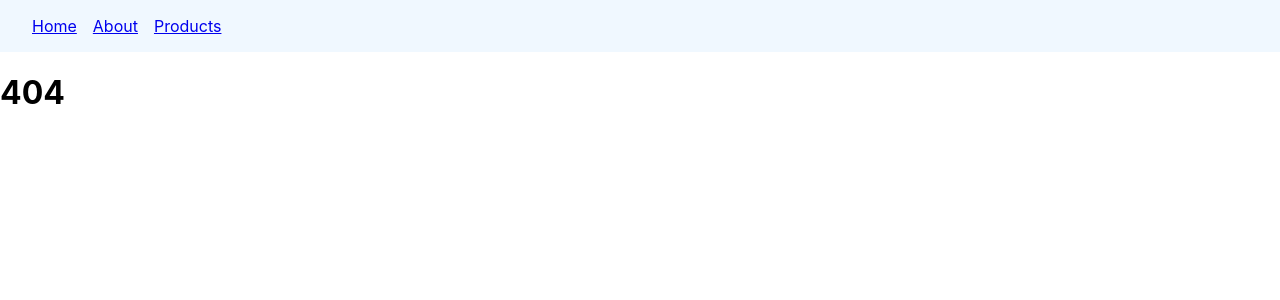
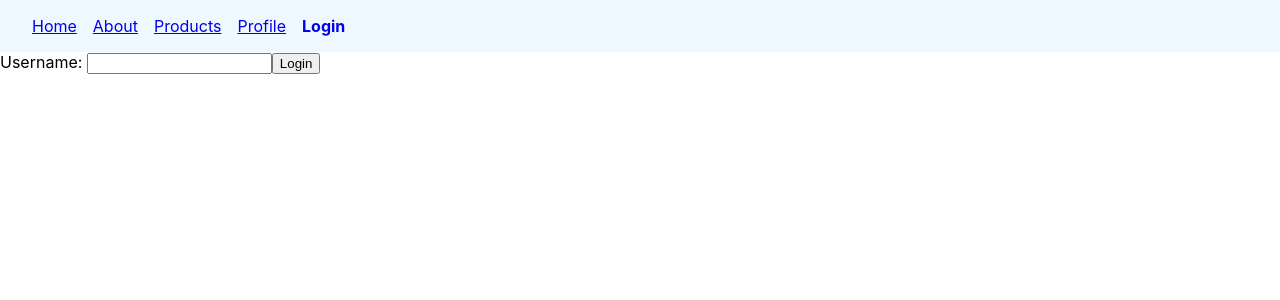
Before and after one commit to asadzgit/react-router-dom, a React (Create React App) app: page /login in a window 1280 px wide. Before the commit this address had no page. Shown: the top 300 px of the page. Built offline with nearby package versions, Linux system fonts and the light colour scheme.

Commit message:
protected rutes and authentication

```diff
--- a/src/App.js
+++ b/src/App.js
@@ -11,11 +11,15 @@
 import { NewProducts } from "./components/NewProducts";
 import { Users } from "./components/Users";
 import { UserDetails } from "./components/UserDetails";
+import { Profile } from './components/Profile';
+import { AuthProvider } from './components/auth';
+import { Login } from './components/Login';
+import { RequireAuth } from './components/RequireAuth';
 const LazyAbout = React.lazy(() => import("./components/About"));
 
 function App() {
   return (
-    <>
+    <AuthProvider>
       <Navbar />
       <Routes>
       {/* we are doing this for our within-app routes. but for links to external resources, use anchor tag */}
@@ -41,9 +45,11 @@
           <Route path=":userId" element={<UserDetails />}></Route>
           <Route path="admin" element={<Admin />}></Route>
         </Route>
+        <Route path="profile" element={<RequireAuth><Profile /></RequireAuth>}></Route>
+        <Route path="login" element={<Login />}></Route>
         <Route path="*" element={<NoPage />} />
       </Routes>
-    </>
+    </AuthProvider>
   );
 }
 
--- /dev/null
+++ b/src/components/Login.js
@@ -0,0 +1,24 @@
+import { useState } from "react"
+import { useLocation, useNavigate } from "react-router-dom"
+import { useAuth } from "./auth"
+
+export const Login = () => {
+  const [user, setUser] = useState('')
+  const auth = useAuth()
+  const navigate = useNavigate()
+  const location = useLocation()
+
+  const redirectPath = location.state?.path || '/'
+  const handleLogin = () => {
+    auth.login(user);
+    navigate(redirectPath , { replace: true })
+  }
+  return (
+    <div>
+      <label>
+        Username: <input type="text" onChange={(e) => setUser(e.target.value)} ></input>
+      </label>
+      <button onClick={handleLogin}>Login</button>
+    </div>
+  )
+}
--- a/src/components/Navbar.js
+++ b/src/components/Navbar.js
@@ -1,4 +1,5 @@
 import { NavLink } from "react-router-dom";
+import { useAuth } from "./auth";
 // NavLink receives a 'active' class by default
 export const Navbar = () => {
   const NavLinkStyles = ({ isActive }) => {
@@ -6,14 +7,21 @@
       fontWeight: isActive ? 'bold' : 'normal',
       textDecoration: isActive ? 'none' : 'underline',
     }
+  }
 
-  }
+  const auth = useAuth()
 
   return (
     <nav className="primary-nav">
       <NavLink style={NavLinkStyles} to='/'>Home</NavLink>
       <NavLink style={NavLinkStyles} to='/about'>About</NavLink>
       <NavLink style={NavLinkStyles} to='/products'>Products</NavLink>
+      <NavLink style={NavLinkStyles} to='/profile'>Profile</NavLink>
+      {!auth.user && (
+        <NavLink style={NavLinkStyles} to='/login'>
+          Login
+        </NavLink>
+      )}
     </nav>
   )
 }
--- /dev/null
+++ b/src/components/Profile.js
@@ -0,0 +1,18 @@
+import React from 'react'
+import { useAuth } from './auth'
+import { useNavigate } from 'react-router-dom'
+
+export const Profile = () => {
+  const auth = useAuth()
+  const navigate = useNavigate()
+  const handleLogout = () => {
+    auth.logout()
+    navigate('/')
+  }
+  return (
+    <>
+      <div>Welcome {auth.user}</div>
+      <button onClick={handleLogout}>Logout</button>
+    </>
+  )
+}
--- /dev/null
+++ b/src/components/RequireAuth.js
@@ -0,0 +1,12 @@
+import React from 'react'
+import { useAuth } from './auth'
+import { Navigate, useLocation } from 'react-router-dom'
+
+export const RequireAuth = ({children}) => {
+  const auth = useAuth()
+  const location =  useLocation()
+  if(!auth.user) {
+    return <Navigate to='/login' state={ { path: location.pathname }}></Navigate>
+  }
+  return children
+}
--- /dev/null
+++ b/src/components/auth.js
@@ -0,0 +1,25 @@
+import { useState, useContext, createContext, Children } from "react";
+
+const AuthContext = createContext(null)
+
+export const AuthProvider = ({children}) => {
+  const [user, setUser] = useState(null)
+
+  const login = (user) => {
+    setUser(user)
+  }
+
+  const logout = () => {
+    setUser(null)
+  }
+
+  return (
+    <AuthContext.Provider value={{user, login, logout}}>
+      {children}
+    </AuthContext.Provider>
+  )
+}
+
+export const useAuth = () => {
+  return useContext(AuthContext)
+}
```
Lines whose indentation alone changed are shown as unchanged.
